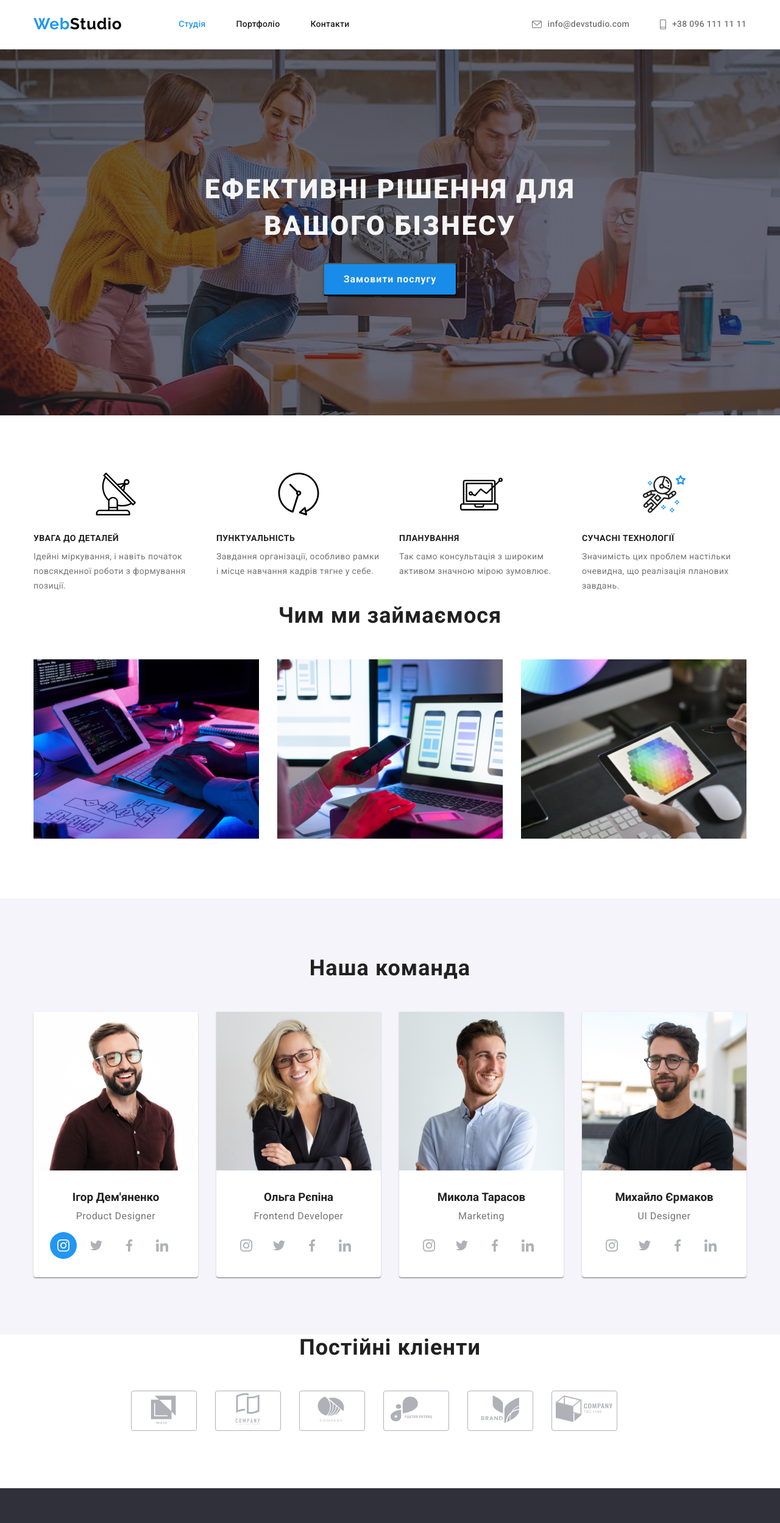
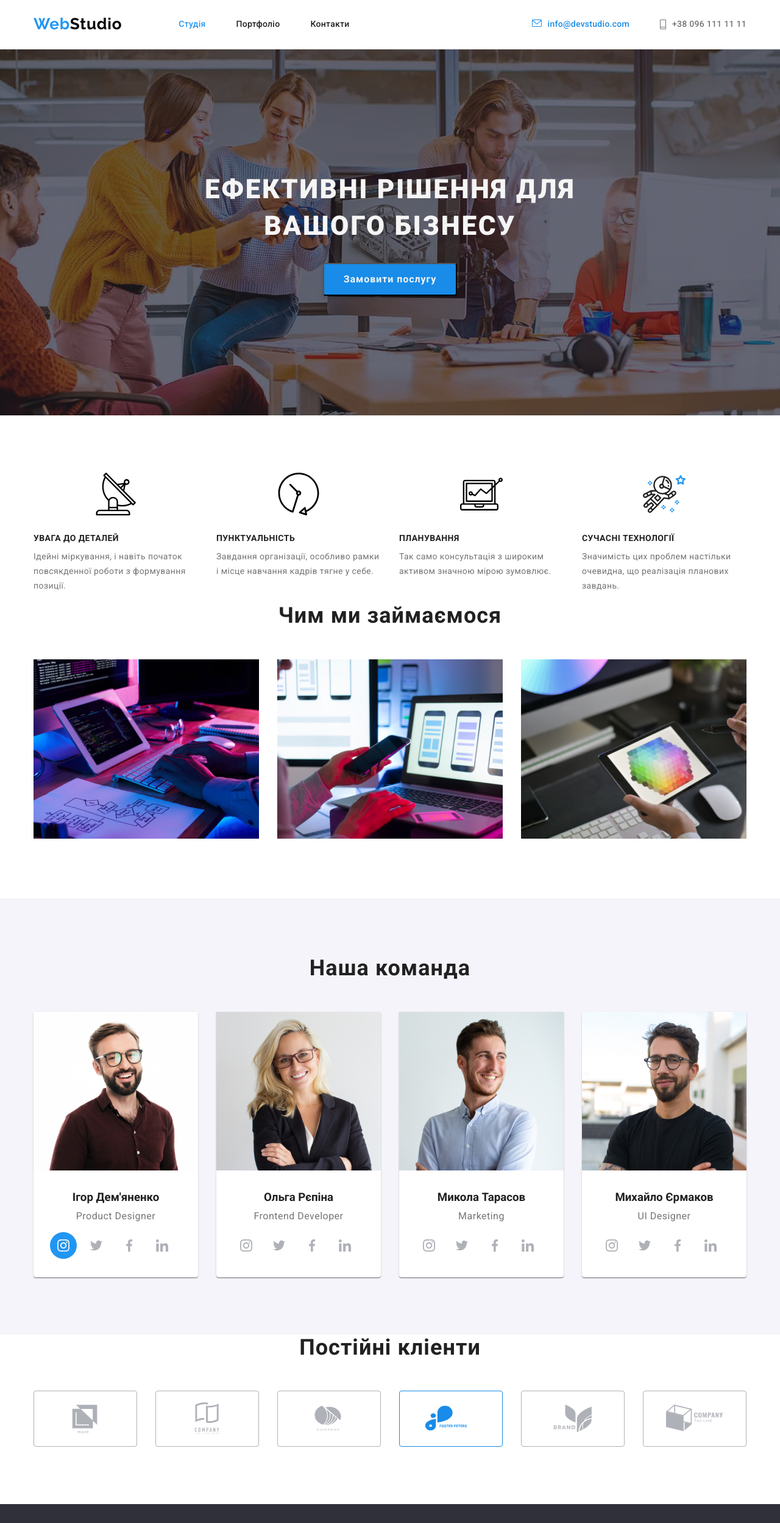
Before and after one commit to SergiiMal/goit-markup-hw-04, a plain HTML site: page index.html in a window 1280 px wide. Shown: the top 2497 px of the page at 61% size. Drawn offline with nearby package versions, Linux system fonts and the light colour scheme.

Commit message:
dz4 push

```diff
--- a/css/style.css
+++ b/css/style.css
@@ -130,9 +130,6 @@ address {
 
 /* top-address */
 
-.top-address .link{
-  color: var(--accent-color);
-}
 
 .site-nav,
 .top-address {
@@ -161,17 +158,31 @@ address {
 
   color: var(--primary-text-color);
 }
+.top-address .link:hover .top-icon,
+.top-address .link:focus .top-icon{
+  fill: var(--accent-color);
+}
+
  .top-icon{
   display: flex;
 
-  margin: auto;
   margin-right: 10px;
   fill: var(--primary-text-color);
 
 }
- .item .top-icon:hover{
+
+ .top-icon:hover,
+ .top-icon:focus{
   fill: var(--accent-color);
  }
+
+ .posht .link.current{
+  color: var(--default-color);
+ }
+
+ .top-icon.current{
+  fill: var(--default-color);
+}
 
 /* ---top border--- */
 .border{
@@ -448,37 +459,56 @@ padding-top: 94px;
 
 .client-box{
   display: flex;
+  justify-content: center;
 
   padding-bottom: 94px;
 }
 
 .client-list{
   display: flex;
-  padding-left: 215px;
+  justify-content: center;
+  align-items: center;
 
 }
 
 .client-item{
-  width: calc((100%-150)/6);
-
-  border: 1px solid #AFB1B8;
-  border-radius: 4px;
-
-}
-
-.client-link{
-  color: #AFB1B8;
-
+/* width: calc((100%-150)/6); */
 }
 
 .client-item:not(:last-child){
   margin-right: 30px;
 }
+
+.client-link{
+  display: flex;
+  justify-content: center;
+  align-items: center;
+
+  width: 170px;
+  height: 92px;
+
+
+  border: 1px solid ;
+  border-radius: 4px;
+  color: #AFB1B8;
+}
+
+.client-link:hover .client-icon,
+.client-link:focus .client-icon{
+  fill: var(--accent-color);
+}
+
+.client-link:hover,
+.client-link:focus{
+  color: var(--accent-color);
+}
+.current{
+  color: var(--default-color);
+}
+
  .client-icon{
   fill: currentColor;
-
  }
-
 
 
 
@@ -584,10 +614,7 @@ align-items: baseline;
 }
 
 
-xxxbbbxbbbdbdfbdbdfbdfbdfbdfbdbdfbdfbdfbdfb
-
-
-/* ------Portfolio ------ */
+/* ----------Portfolio ---------- */
 
 /* filter */
 
--- a/index.html
+++ b/index.html
@@ -38,17 +38,17 @@
             <li class="item"><a class="link" href="#">Контакти</a></li>
           </ul>
         </nav>
-        <ul class="top-address icons">
+        <ul class="top-address">
           <li class="item posht">
             <a class="link current" href="mailto:info@devstudio.com">
-              <svg class="top-icon" width="16" height="12">
+              <svg class="top-icon current" width="16" height="12">
                 <use href="./img/symbol-defs.svg#icon-posht-icon"></use>
               </svg>
               info@devstudio.com</a
             >
           </li>
           <li class="item tel">
-            <a class="link current" href="tel:+380961111111">
+            <a class="link" href="tel:+380961111111">
               <svg class="top-icon" width="10" height="16">
                 <use href="./img/symbol-defs.svg#icon-tel-icon"></use></svg>+38 096 111 11 11</a
               >
@@ -323,7 +323,7 @@
               </a>
             </li>
             <li class="client-item">
-              <a class="client-link">
+              <a class="client-link current">
                 <svg class="client-icon" width="106" height="60">
                 <use href="./img/symbol-defs.svg#icon-foster"></use>
               </svg>
```
Also changed, not shown: portfolio.html (+18 -11 lines).
